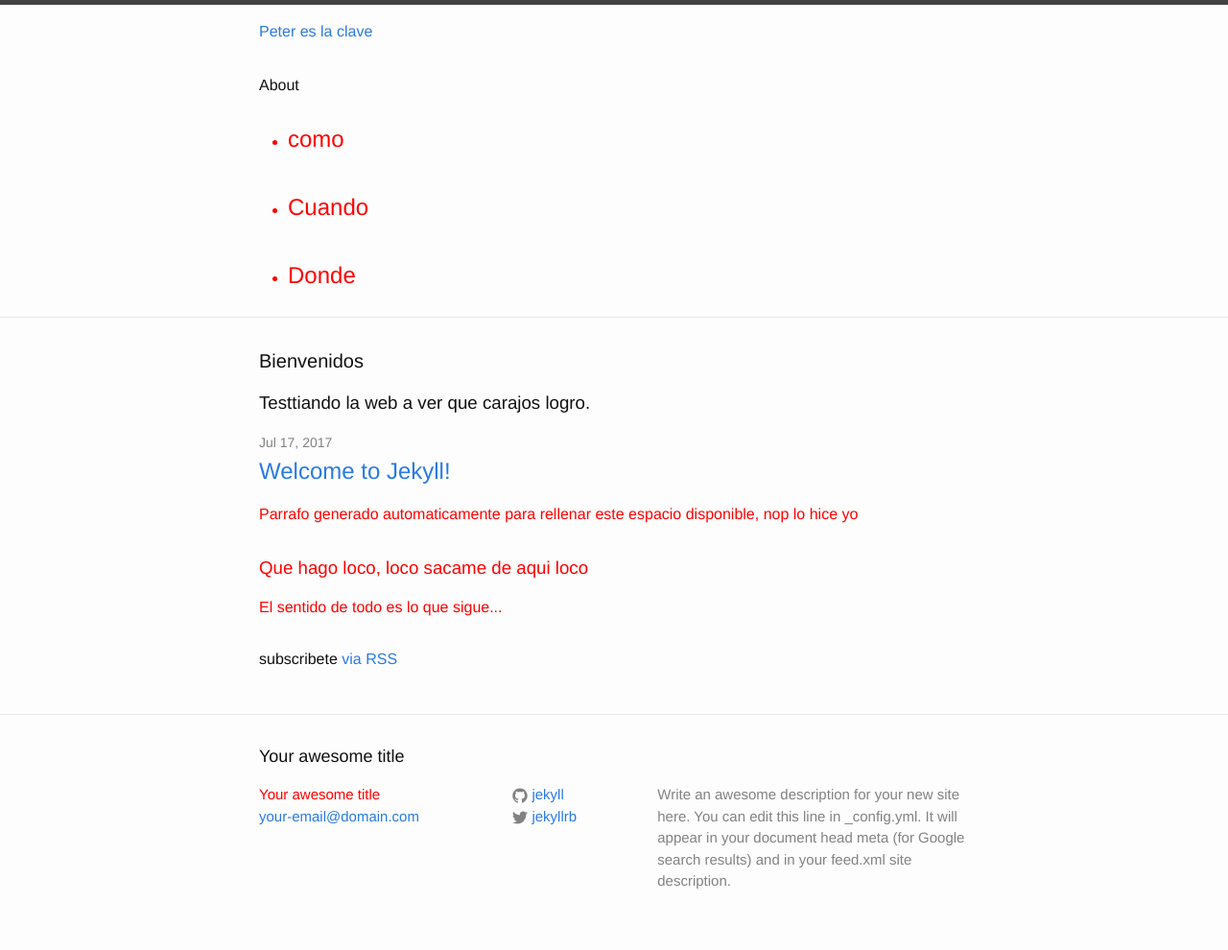
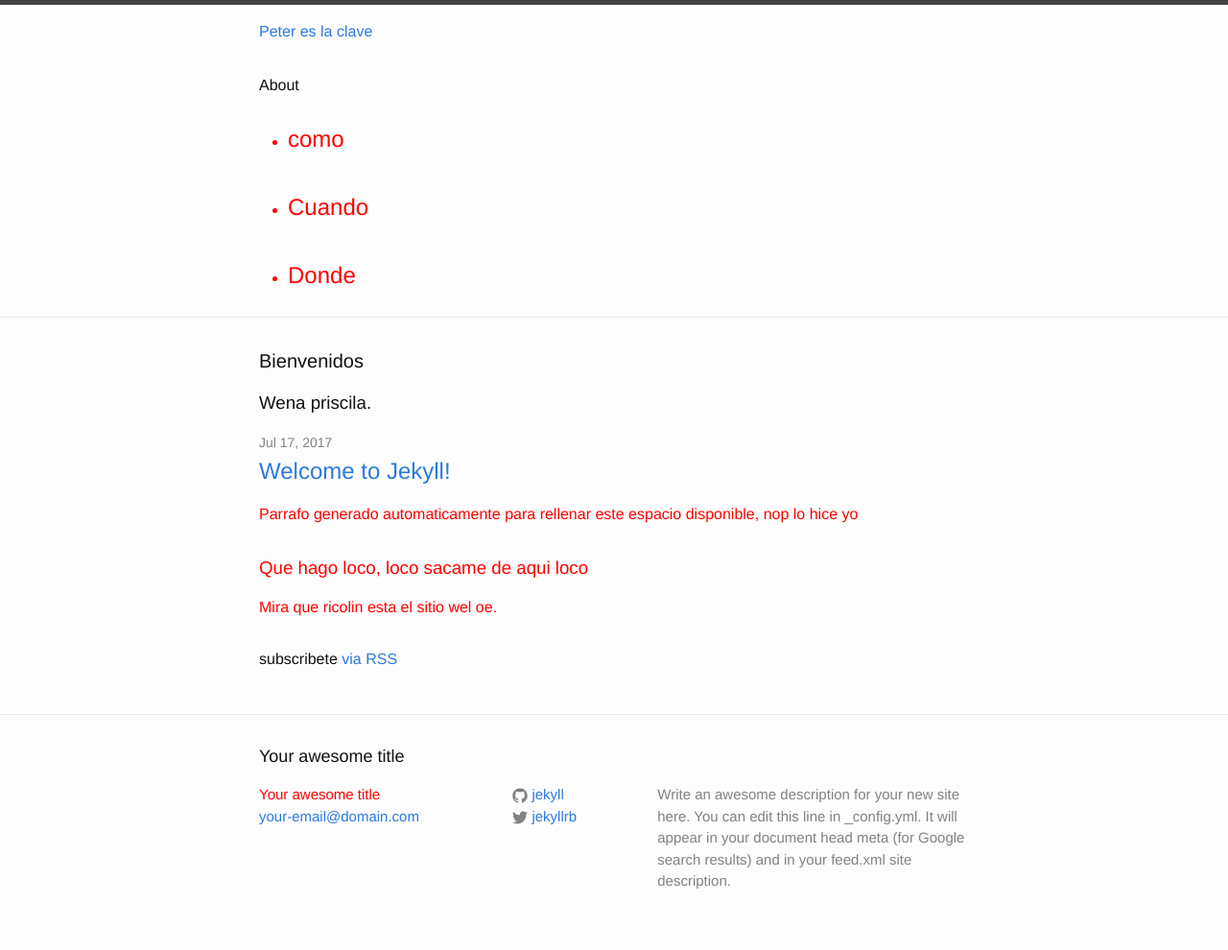
Before and after one commit to Dunkelcodea/Dunkelcodea.github.io, a Jekyll site: the page built from index.html, in a window 1280 px wide. Shown: the whole page at 96% size. Built offline with Jekyll 4.4.1, drawn with Linux system fonts in a browser that asks for light colours.

Commit message:
Update index.html

```diff
--- a/index.html
+++ b/index.html
@@ -5,7 +5,7 @@ layout: default
 <div class="home">
 
   <h1 class="page-heading">Bienvenidos</h1>
-  <h3> Testtiando la web a ver que carajos logro. </h3>
+  <h3> Wena priscila. </h3>
 
   <ul class="post-list">
     {% for post in site.posts %}
@@ -20,7 +20,7 @@ layout: default
     {% endfor %}
     <li>
       <h3>Que hago loco, loco sacame de aqui loco</h3>
-      <p>El sentido de todo es lo que sigue...</p>
+      <p>Mira que ricolin esta el sitio wel oe.</p>
     </li>
   </ul>
 
```
